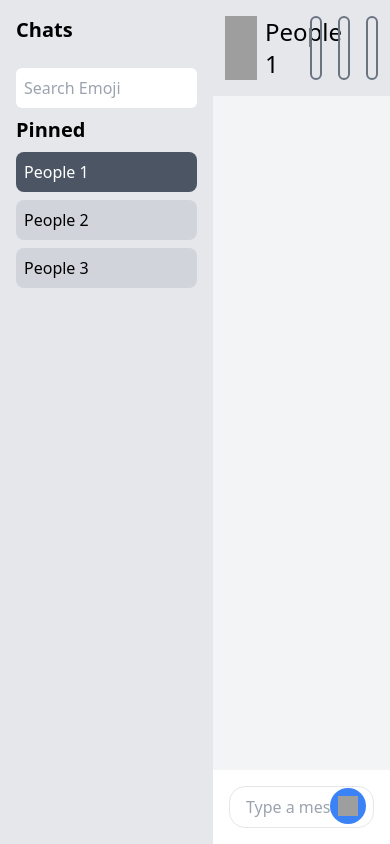
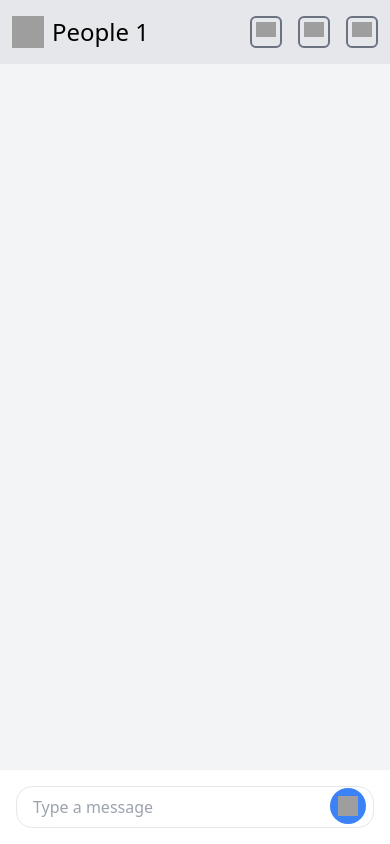
Before and after one commit to DeepanSenthilkumar005/chatapp, a React (Vite) app: page / in a window 390 px wide. Built offline with nearby package versions, Linux system fonts and the light colour scheme; grey boxes are pictures that could not be loaded.

Commit message:
fix:text button

```diff
--- a/src/components/ChatPage.jsx
+++ b/src/components/ChatPage.jsx
@@ -62,7 +62,7 @@ function ChatPage() {
             </>
           ))}
         </main>
-        <footer className="bg-white p-4 relative flex space-x-2">
+        <footer className="bg-white bottom-0 sticky p-4 relative flex space-x-2">
           <input
             type="text"
             value={inputMessage}
--- a/src/components/SideBar.jsx
+++ b/src/components/SideBar.jsx
@@ -2,7 +2,7 @@ import React from 'react';
 
 function Sidebar() {
   return (
-    <aside className="md:w-1/4 md:flex sm:hidden bg-gray-200 p-4">
+    <aside className="md:w-1/4 stm:hidden bg-gray-200 p-4">
       <div>
         <h2 className="text-xl font-semibold mb-4">Chats</h2>
         <input type="text" className="p-2 my-2 rounded-md w-full space-y-2" placeholder='Search Emoji' />
--- a/tailwind.config.js
+++ b/tailwind.config.js
@@ -2,7 +2,12 @@
 module.exports = {
   content: ['./index.html', './src/**/*.{js,ts,jsx,tsx}'],
   theme: {
-    extend: {},
+    extend: {
+      screens: {
+        'xsm': { 'min': '0px' },
+        'stm': { 'min': '10px', 'max': '768px' },
+      },
+    },
   },
   plugins: [],
 }
```
